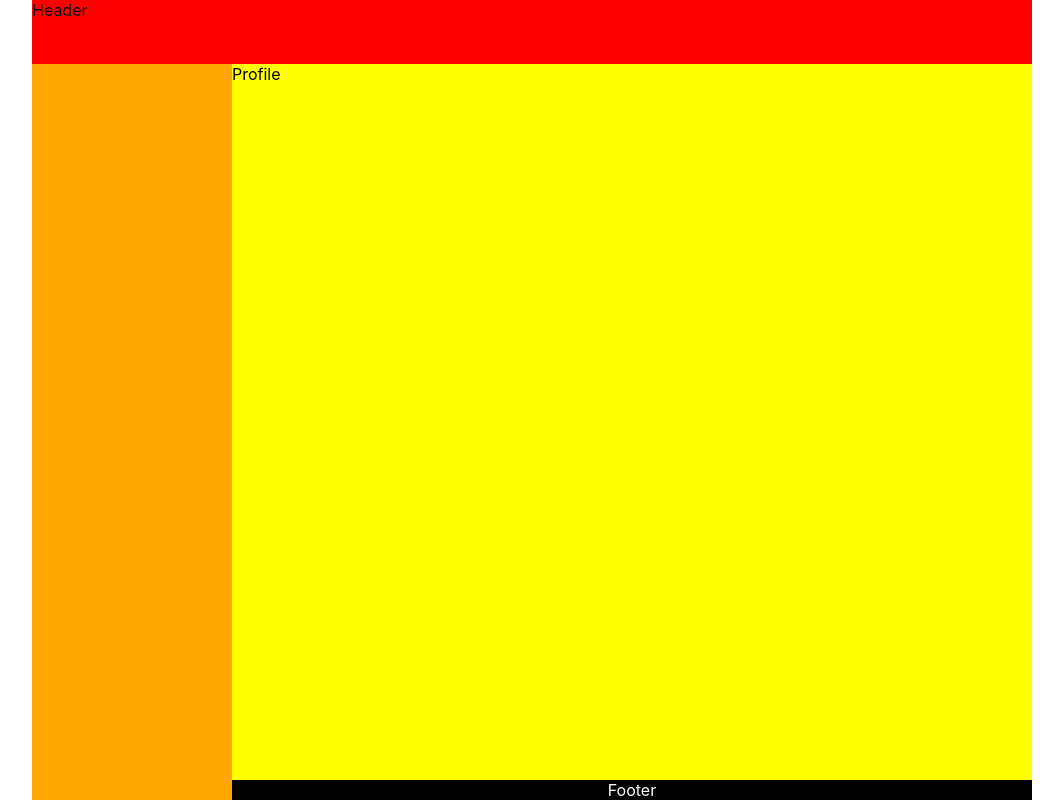
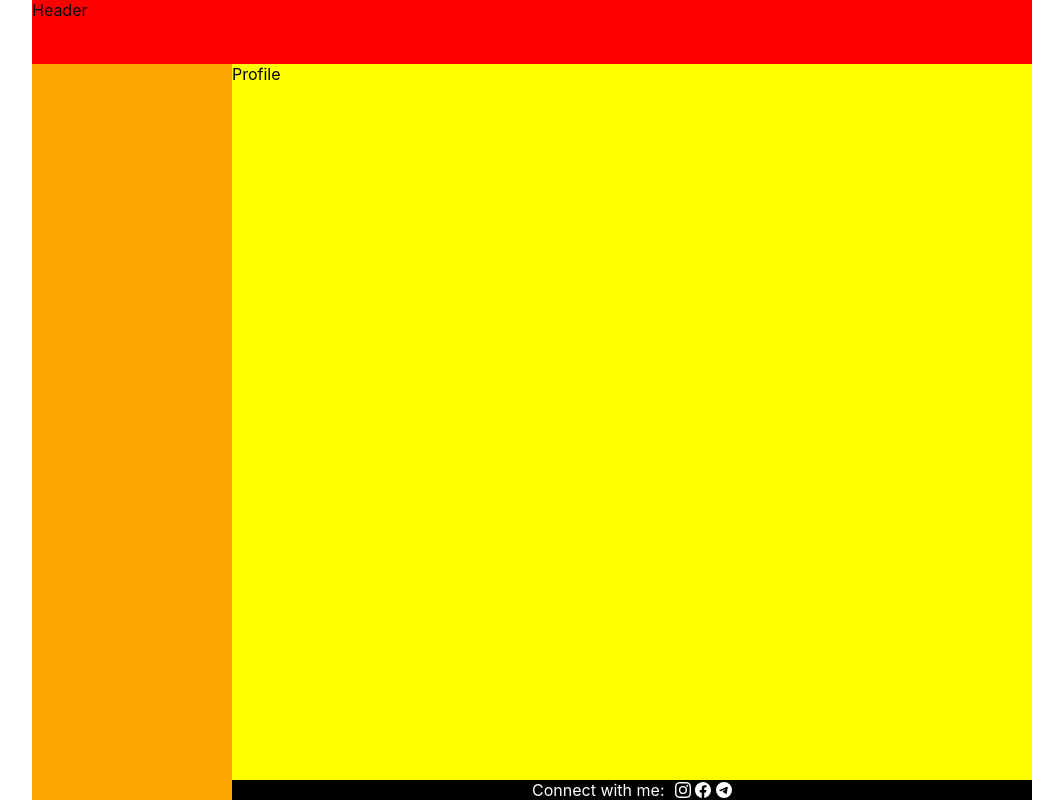
Before and after one commit to ThulsaDoom252/social-network-react-redux-, a React (Create React App) app: page /profile in a window 1280 px wide. Shown: the whole page, without its empty margins (108-1171 px from the left). Built offline with nearby package versions, Linux system fonts and the light colour scheme.

Commit message:
Footer component finished

```diff
--- a/src/App.css
+++ b/src/App.css
@@ -115,7 +115,38 @@ meter {
     width: 100%;
     display: flex;
     justify-content: center;
+    align-items: center;
     bottom: 0;
     background-color: black;
     color: white;;
 }
+
+.footer-container  {
+    display: flex;
+    align-items: center;
+    justify-content: space-between;
+    width: 200px;
+}
+
+.footer-container::before {
+    content: 'Connect with me:';
+    margin-right: 3%;
+}
+
+.footer-instagram-icon:hover {
+    color: #ff9900;
+    transition: 0.5s;
+    cursor: pointer;
+}
+
+.footer-facebook-icon:hover {
+    color: #2727f8;
+    transition: 0.5s;
+    cursor: pointer;
+}
+
+.footer-telegram-icon:hover {
+    color: #5454f3;
+    transition: 0.5s;
+    cursor: pointer;
+}
--- a/src/App.js
+++ b/src/App.js
@@ -4,17 +4,22 @@ import Header from "./components/Header";
 import Sidebar from "./components/Sidebar";
 import Profile from "./components/Profile/Profile";
 import Footer from "./components/Footer";
+import {BrowserRouter, Routes, Router, Route} from "react-router-dom";
 
 function App() {
   return (
+      <BrowserRouter>
       <div className="container">
           <Header/>
           <Sidebar/>
           <section className={"section-content"}>
-              <Profile/>
+              <Routes>
+                  <Route path={"/profile"} element={<Profile/>}/>
+              </Routes>
               <Footer/>
           </section>
       </div>
+      </BrowserRouter>
   );
 }
 
--- a/src/components/Footer.js
+++ b/src/components/Footer.js
@@ -1,10 +1,29 @@
 import React from 'react';
+import {BsFacebook, BsInstagram, BsTelegram} from "react-icons/bs";
 
-function Footer(props) {
-    return (
-        <div className={"footer"}>Footer
-        </div>
-    );
+const openUrl = (url) => {
+    window.open(url, "_blank");
 }
 
+const Footer = () => (
+    <div className={"footer"}>
+        <div className={"footer-container"}>
+            <BsInstagram
+                className={"footer-instagram-icon"}
+                onClick={() => {
+                    openUrl("https://www.instagram.com/t_h_u_l_s_a_d_o_o_m/")
+                }}/>
+            <BsFacebook
+                className={"footer-facebook-icon"}
+                onClick={() => {
+                    openUrl("https://www.facebook.com/xenolm252")
+                }}/>
+            <BsTelegram className={"footer-telegram-icon"}
+                        onClick={() => {
+                            openUrl("https://t.me/ThulsaDoom92")
+                        }}/>
+        </div>
+    </div>
+)
+
 export default Footer;
```
